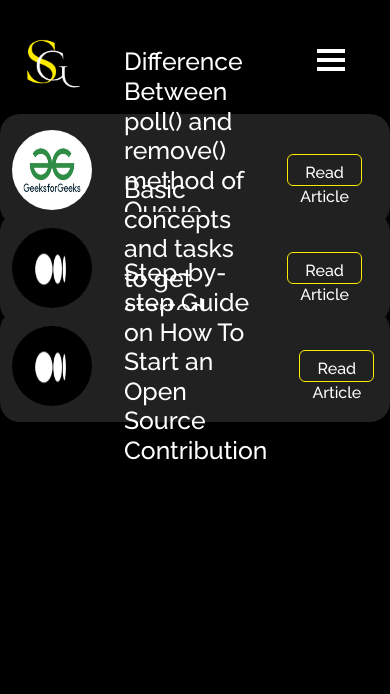
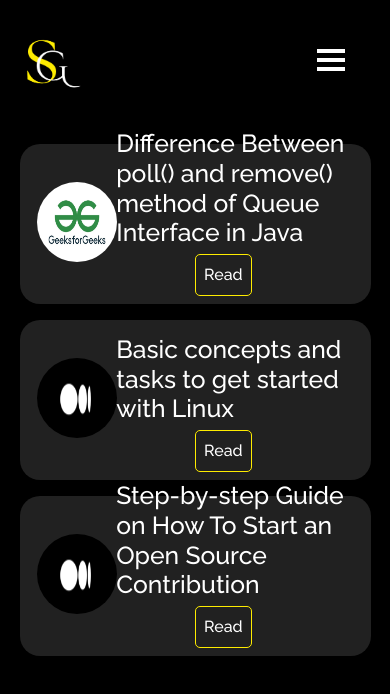
Before and after one commit to Shubhcs01/Portfolio, a React (Create React App) app: page /blog in a window 390 px wide. Shown: the top 694 px of the page. Built offline with nearby package versions, Linux system fonts and the light colour scheme; a web font is replaced by a local one.

Commit message:
blog-section-updated

```diff
--- a/src/components/BlogPage/BlogPage.js
+++ b/src/components/BlogPage/BlogPage.js
@@ -13,9 +13,9 @@ function BlogPage() {
                     <div className='blogCard'>
                         <img className='blogImg' src={gfg}></img>
                         <h2>Difference Between poll() and remove() method of Queue Interface in Java</h2>
-                        <Button className="blogBtn" href="https://www.geeksforgeeks.org/difference-between-poll-and-remove-method-of-queue-interface-in-java/" target="_blank">
-                            Read Article
-                        </Button>
+                        <button className="blogBtn" href="https://www.geeksforgeeks.org/difference-between-poll-and-remove-method-of-queue-interface-in-java/" target="_blank">
+                            Read
+                        </button>
                     </div>
                 </Row>
 
@@ -23,9 +23,9 @@ function BlogPage() {
                     <div className='blogCard'>
                         <img className='blogImg' src={medium}></img>
                         <h2>Basic concepts and tasks to get started with Linux</h2>
-                        <Button className="blogBtn" href="https://medium.com/@shubh4amg/basic-concepts-and-tasks-to-get-started-with-linux-b6ef0b713616" target="_blank">
-                            Read Article
-                        </Button>
+                        <button className="blogBtn" href="https://medium.com/@shubh4amg/basic-concepts-and-tasks-to-get-started-with-linux-b6ef0b713616" target="_blank">
+                            Read
+                        </button>
                     </div>
                 </Row>
 
@@ -33,9 +33,9 @@ function BlogPage() {
                     <div className='blogCard'>
                         <img className='blogImg' src={medium}></img>
                         <h2>Step-by-step Guide on How To Start an Open Source Contribution</h2>
-                        <Button className="blogBtn" href="https://medium.com/@shubh4amg/step-by-step-guide-on-how-to-start-an-open-source-contribution-db7f1a47f917" target="_blank">
-                            Read Article
-                        </Button>
+                        <button className="blogBtn" href="https://medium.com/@shubh4amg/step-by-step-guide-on-how-to-start-an-open-source-contribution-db7f1a47f917" target="_blank">
+                            Read
+                        </button>
                     </div>
                 </Row>
 
--- a/src/pages/style.css
+++ b/src/pages/style.css
@@ -13,11 +13,13 @@
   padding: 0.5rem 3rem !important;
   /* font-size: 1.3rem !important; */
 }
+
 .sticky {
   transition: all 0.3s ease-out 0s !important;
   /* box-shadow: 0px 10px 10px 0px rgba(47, 11, 227, 0.171) !important; */
   backdrop-filter: blur(15px) !important;
 }
+
 .navbar-toggler {
   position: relative !important;
   background-color: transparent !important;
@@ -71,7 +73,8 @@
   transform: rotate(-135deg) !important;
   opacity: 0.9 !important;
 }
-.logo{
+
+.logo {
   background-image: url(../Assets/logo5trans.png);
   background-size: cover;
   width: 90px;
@@ -86,9 +89,11 @@
   padding-right: 1rem !important;
   padding-left: 1.5rem !important;
 }
+
 .navbar-nav .nav-link:hover {
   color: #feec00 !important;
 }
+
 .resumebtn {
   margin-left: 30px;
   border-radius: 25px;
@@ -105,9 +110,11 @@ background-image: linear-gradient(315deg, #fbb034 0%, #ffdd00 74%); */
     padding: 1rem 0rem !important;
     background-color: transparent !important;
   }
+
   .navbar-nav .nav-item a::after {
     display: none !important;
   }
+
   .responsive-navbar {
     width: 100%;
     height: 250px;
@@ -121,11 +128,13 @@ background-image: linear-gradient(315deg, #fbb034 0%, #ffdd00 74%); */
       #ffcc70 100%
     ); */
   }
+
   .nav-link {
     display: flex;
     align-items: center;
     justify-content: center;
   }
+
   .resumebtn {
     width: 150px;
     display: block;
@@ -148,15 +157,20 @@ background-image: linear-gradient(315deg, #fbb034 0%, #ffdd00 74%); */
     #ffcc70 100%
   ); */
 }
+
 .row {
   padding-top: 80px;
 }
 
 .wave {
-  animation-name: wave-animation; /* Refers to the name of your @keyframes element below */
-  animation-duration: 2.1s; /* Change to speed up or slow down */
-  animation-iteration-count: infinite; /* Never stop waving :) */
-  transform-origin: 70% 70%; /* Pivot around the bottom-left palm */
+  animation-name: wave-animation;
+  /* Refers to the name of your @keyframes element below */
+  animation-duration: 2.1s;
+  /* Change to speed up or slow down */
+  animation-iteration-count: infinite;
+  /* Never stop waving :) */
+  transform-origin: 70% 70%;
+  /* Pivot around the bottom-left palm */
   display: inline-block;
 }
 
@@ -164,38 +178,50 @@ background-image: linear-gradient(315deg, #fbb034 0%, #ffdd00 74%); */
   0% {
     transform: rotate(0deg);
   }
+
   10% {
     transform: rotate(14deg);
-  } /* The following five values can be played with to make the waving more or less extreme */
+  }
+
+  /* The following five values can be played with to make the waving more or less extreme */
   20% {
     transform: rotate(-8deg);
   }
+
   30% {
     transform: rotate(14deg);
   }
+
   40% {
     transform: rotate(-4deg);
   }
+
   50% {
     transform: rotate(10deg);
   }
+
   60% {
     transform: rotate(0deg);
-  } /* Reset for the last half to pause */
+  }
+
+  /* Reset for the last half to pause */
   100% {
     transform: rotate(0deg);
   }
 }
+
 .Typewriter__wrapper {
   font-size: 2.0em !important;
   color: #feec00 !important;
   font-weight: 600 !important;
   letter-spacing: 1px !important;
 }
+
 .Typewriter__cursor {
   font-size: 2.4em !important;
   color: white !important;
 }
+
 .headtext {
   padding-top: 120px;
   font-size: 2.4em !important;
@@ -203,12 +229,14 @@ background-image: linear-gradient(315deg, #fbb034 0%, #ffdd00 74%); */
   font-weight: 600 !important;
   letter-spacing: 1px !important;
 }
+
 .nametext {
   font-size: 2.0em !important;
   color: white !important;
   font-weight: 600 !important;
   letter-spacing: 1px !important;
 }
+
 .imagedeveloper {
   margin-top: 50px;
   max-width: 398px;
@@ -218,6 +246,7 @@ background-image: linear-gradient(315deg, #fbb034 0%, #ffdd00 74%); */
   background-position: center;
   border-radius: 40%;
 }
+
 .socailmediabtn {
   margin-top: 2rem;
   width: 90px;
@@ -227,11 +256,13 @@ background-image: linear-gradient(315deg, #fbb034 0%, #ffdd00 74%); */
   border-radius: 15px;
   color: white;
 }
+
 .socailmediabtn:hover {
   color: black;
   background-color: #feec00;
   /* box-shadow: rgba(225, 218, 218, 0.45) 0px 5px 15px !important; */
 }
+
 .icon {
   font-size: 30px;
 }
@@ -241,6 +272,7 @@ background-image: linear-gradient(315deg, #fbb034 0%, #ffdd00 74%); */
     width: 100%;
     height: 100%;
   }
+
   .row {
     padding-top: 50px;
   }
@@ -248,21 +280,26 @@ background-image: linear-gradient(315deg, #fbb034 0%, #ffdd00 74%); */
   .Typewriter__wrapper {
     font-size: 1.9em !important;
   }
+
   .Typewriter__cursor {
     font-size: 2.2em !important;
   }
+
   .headtext {
     padding-top: 100px;
     font-size: 2em !important;
   }
+
   .nametext {
     font-size: 2.4em !important;
   }
+
   .imagedeveloper {
     margin-top: 50px;
     max-width: 420px;
     max-height: 400px;
   }
+
   .socailmediabtn {
     margin-top: 1rem;
   }
@@ -282,6 +319,7 @@ background-image: linear-gradient(315deg, #fbb034 0%, #ffdd00 74%); */
   ); */
   padding-top: 6rem;
 }
+
 .textbackground {
   width: 100%;
   height: 100%;
@@ -291,6 +329,7 @@ background-image: linear-gradient(315deg, #fbb034 0%, #ffdd00 74%); */
   border-radius: 15px;
   box-shadow: white !important;
 }
+
 .aboutmetext {
   font-size: 2em !important;
   color: #feec00 !important;
@@ -301,19 +340,23 @@ background-image: linear-gradient(315deg, #fbb034 0%, #ffdd00 74%); */
 .aboutdetails {
   font-size: 1.1em !important;
 }
+
 .skilllist li {
   letter-spacing: 1px;
   font-family: "Exo 2", sans-serif;
 }
+
 .skilllist {
   font-weight: 600;
   list-style-type: "⮞  ";
 }
+
 .skilllist li:hover {
   transform: scale(1.05);
   transition: 5ms;
   color: #feec00;
 }
+
 .webimage {
   max-width: 500px;
   height: 350px;
@@ -321,11 +364,13 @@ background-image: linear-gradient(315deg, #fbb034 0%, #ffdd00 74%); */
   background-size: cover;
   background-position: center;
 }
+
 @media (max-width: 767px) {
   .aboutpagebackground {
     width: 100%;
     height: 100%;
   }
+
   .textbackground {
     display: block;
     margin: 0 auto;
@@ -346,10 +391,12 @@ background-image: linear-gradient(315deg, #fbb034 0%, #ffdd00 74%); */
     #ffcc70 100%
   ); */
 }
+
 .project-section {
   position: relative !important;
   padding-top: 10px !important;
 }
+
 .project-card {
   padding-top: 20px;
   padding-bottom: 50px !important;
@@ -369,6 +416,7 @@ background-image: linear-gradient(315deg, #fbb034 0%, #ffdd00 74%); */
   height: 100% !important;
   border-radius: 15px;
 }
+
 .project-card-view:hover {
   transform: scale(1.02) !important;
   overflow: hidden !important;
@@ -376,7 +424,7 @@ background-image: linear-gradient(315deg, #fbb034 0%, #ffdd00 74%); */
     rgba(17, 17, 26, 0.1) 0px 8px 24px, rgba(17, 17, 26, 0.1) 0px 16px 56px !important;
 }
 
-.card-title{
+.card-title {
   color: #feec00;
 }
 
@@ -386,6 +434,7 @@ background-image: linear-gradient(315deg, #fbb034 0%, #ffdd00 74%); */
   /* opacity: 0.8 !important; */
   border-radius: 30px !important;
 }
+
 .viewbtn {
   display: flex;
   align-items: center;
@@ -407,13 +456,14 @@ background-image: linear-gradient(315deg, #fbb034 0%, #ffdd00 74%); */
   background-color: #feec00;
   background-image: linear-gradient(43deg, #feec00 0%, #feec00 100%);
 }
+
 .btn:focus {
   outline: none !important;
   box-shadow: none !important;
 }
 
 @media (max-width: 767px) {
-  .project-section{
+  .project-section {
     padding-top: 40px !important;
   }
 }
@@ -432,6 +482,7 @@ background-image: linear-gradient(315deg, #fbb034 0%, #ffdd00 74%); */
   padding-top: 110px;
   color: white;
 }
+
 .contacthead {
   padding-top: 3rem;
   text-align: center;
@@ -439,6 +490,7 @@ background-image: linear-gradient(315deg, #fbb034 0%, #ffdd00 74%); */
   font-weight: 800;
   letter-spacing: 1px;
 }
+
 .contactpara {
   padding-top: 1rem;
   text-align: center;
@@ -446,6 +498,7 @@ background-image: linear-gradient(315deg, #fbb034 0%, #ffdd00 74%); */
   letter-spacing: 1px;
   padding-bottom: 1rem;
 }
+
 .contactbtn {
   display: block;
   margin: 0 auto;
@@ -456,42 +509,48 @@ background-image: linear-gradient(315deg, #fbb034 0%, #ffdd00 74%); */
   color: white;
   letter-spacing: 2px;
 }
+
 .contactbtn:hover {
   background-color: #feec00;
   color: black;
 }
+
 .line {
   margin-top: 11rem;
 }
+
 .copyright {
   padding: 1px;
   text-align: center;
   font-size: 12px;
   font-family: Verdana, Geneva, Tahoma, sans-serif;
 }
-.copyright span{
+
+.copyright span {
   font-weight: 700;
   letter-spacing: 1px;
 }
+
 @media (max-width: 767px) {
   .line {
     margin-top: 8rem;
   }
+
   .contactpara br {
     display: none;
   }
 }
 
 /* blog page  */
-.blogpage{
-background-color: black;
-width: 100%;
-height: 100vh;
-color: white;
-padding-top: 8rem;
+.blogpage {
+  background-color: black;
+  width: 100%;
+  height: 100vh;
+  color: white;
+  padding-top: 8rem;
 }
 
-.blogCard{
+.blogCard {
   display: flex;
   justify-content: space-between;
   align-items: center;
@@ -502,20 +561,61 @@ padding-top: 8rem;
   margin-top: -4rem;
 }
 
-.blogCard>h2{
+.blogCard>h2 {
   padding: 2rem;
 }
 
-.blogImg{
+.blogImg {
   width: 5rem;
   height: 5rem;
   border-radius: 50px;
 }
 
-.blogBtn{
-  height: 2rem;
-  width: 10rem;
+.blogBtn {
+  /* height: 2rem;
+  width: 10rem; */
+  padding: 0.5rem;
   border: 1px solid #feec00;
+  background: transparent;
+  color: white;
+  border-radius: 5px;
   margin-right: 1rem;
   /* margin-top: 5%; */
 }
+
+.blogBtn:hover {
+  background-color: #feec00;
+  color: black;
+}
+
+@media (max-width: 767px) {
+  .row {
+    padding-top: 80px;
+  }
+
+  .blogCard {
+    height: 10rem;
+    position: relative;
+    width: 90%;
+    left: 5%;
+  }
+
+  .blogImg {
+    position: absolute;
+    left: 5%;
+    top: 24%;
+  }
+
+  .blogCard>h2 {
+    position: absolute;
+    left: 23%;
+    bottom: 20%;
+    padding: 1rem;
+  }
+
+  .blogBtn{
+    position: absolute;
+    bottom: 5%;
+    left: 50%;
+  }
+}
```
